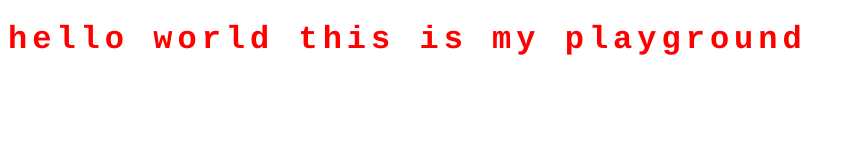
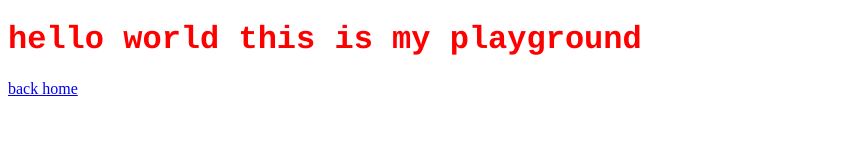
Before and after one commit to lilyzhaang/fafi, a plain HTML site: page playground/text qualities playground.html in a window 1280 px wide. Shown: the whole page, without its empty margins (0-854 px from the left). Drawn offline with Linux system fonts and the light colour scheme.

Commit message:
Update text qualities playground.html

```diff
--- a/playground/text qualities playground.html
+++ b/playground/text qualities playground.html
@@ -7,10 +7,10 @@
     h1 {color: red;}
     background-color {purple;}
     h1 {font-family: Courier;}
-    h1 {letter-spacing: 5px;}
   </style>
 
   <h1> hello world this is my playground </h1>
+  <a href="./index.html"> back home </a>
 
 
 
```
